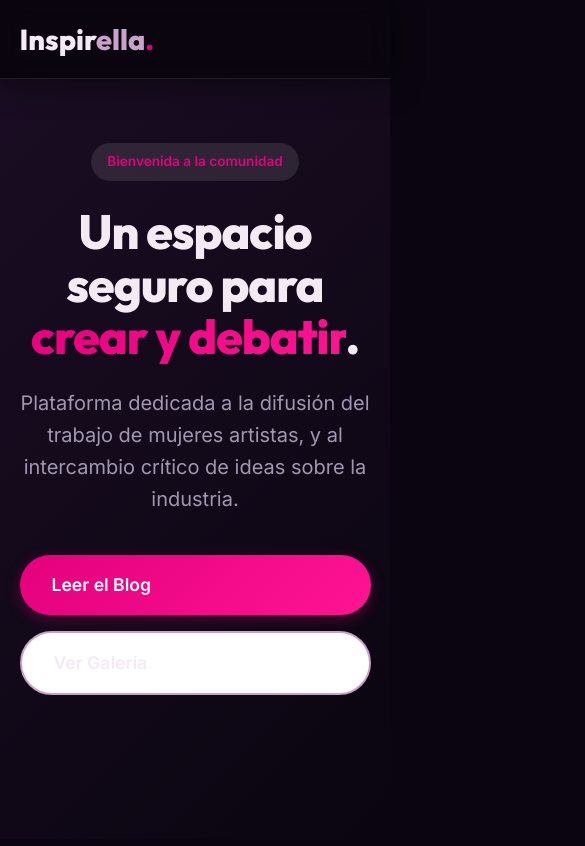
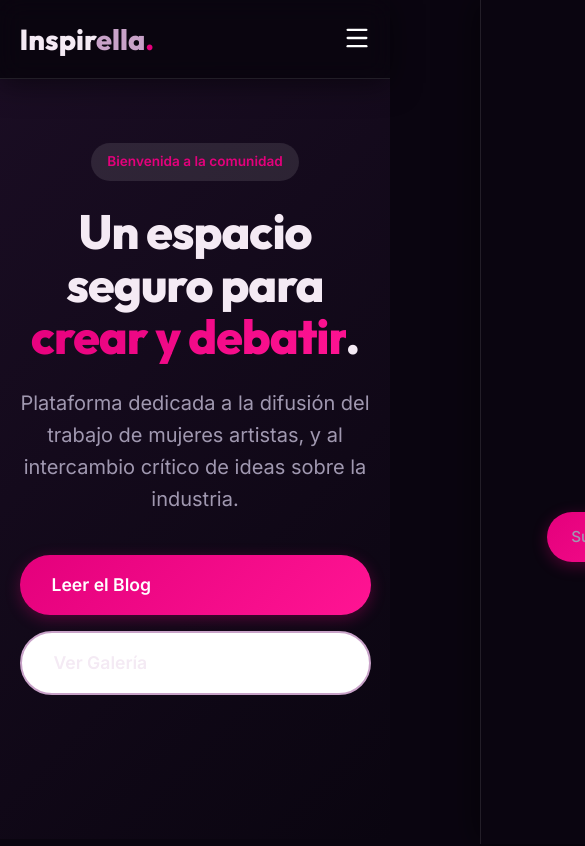
Before and after one commit to DaSantwah/inspirella, a Next.js app: page / in a window 390 px wide. Shown: the top 846 px of the page, 585 px wide, since content can reach past the window. Built offline with nearby package versions, Linux system fonts and the light colour scheme; no server answers; the database is empty.

Commit message:
feat: responsive hamburger navbar

```diff
--- a/src/app/layout.tsx
+++ b/src/app/layout.tsx
@@ -4,6 +4,7 @@ import "./globals.css";
 import Link from "next/link";
 import { Upload } from "lucide-react";
 import styles from "./layout.module.css";
+import Navbar from "@/components/Navbar";
 
 const inter = Inter({ subsets: ["latin"], variable: "--font-inter" });
 const outfit = Outfit({ subsets: ["latin"], variable: "--font-outfit" });
@@ -21,20 +22,7 @@ export default function RootLayout({
   return (
     <html lang="es">
       <body className={`${inter.variable} ${outfit.variable}`}>
-        <header className={styles.navbar}>
-          <div className={styles.logo}>
-            <Link href="/">Inspir<span style={{ color: '#c8a2c8' }}>ella</span><span>.</span></Link>
-          </div>
-          <nav className={styles.navLinks}>
-            <Link href="/">Inicio</Link>
-            <Link href="/blog">Blog</Link>
-            <Link href="/galeria">Galería</Link>
-            <Link href="/comunidad">Comunidad</Link>
-            <Link href="/subir-obra" className="btn-primary" id="btn-subir">
-              Sube tu obra <Upload size={18} />
-            </Link>
-          </nav>
-        </header>
+        <Navbar />
 
         <main className={styles.mainContent}>
           {children}
--- /dev/null
+++ b/src/components/Navbar.module.css
@@ -0,0 +1,95 @@
+.navbar {
+  display: flex;
+  justify-content: space-between;
+  align-items: center;
+  padding: 1rem 5%;
+  background: rgba(10, 5, 16, 0.8);
+  backdrop-filter: blur(12px);
+  -webkit-backdrop-filter: blur(12px);
+  border-bottom: 1px solid rgba(255, 255, 255, 0.1);
+  position: sticky;
+  top: 0;
+  z-index: 100;
+  box-shadow: 0 4px 30px rgba(0, 0, 0, 0.5);
+}
+
+.logo a {
+  font-family: var(--font-outfit), sans-serif;
+  font-size: 1.8rem;
+  font-weight: 800;
+  color: var(--texto-principal);
+  text-decoration: none;
+}
+
+.logo span {
+  color: var(--rosa-mexicano);
+}
+
+.navLinks {
+  display: flex;
+  align-items: center;
+  gap: 2rem;
+}
+
+.navLinks a {
+  text-decoration: none;
+  color: var(--texto-secundario);
+  font-weight: 500;
+  transition: color 0.3s;
+  position: relative;
+}
+
+.navLinks a::after {
+  content: '';
+  position: absolute;
+  width: 0;
+  height: 2px;
+  bottom: -4px;
+  left: 0;
+  background-color: var(--rosa-mexicano);
+  transition: width 0.3s ease;
+}
+
+.navLinks a:hover {
+  color: var(--rosa-mexicano);
+}
+
+.navLinks a:hover::after {
+  width: 100%;
+}
+
+.mobileMenuBtn {
+  display: none;
+  background: none;
+  border: none;
+  cursor: pointer;
+}
+
+@media (max-width: 768px) {
+  .mobileMenuBtn {
+    display: block;
+    z-index: 101;
+  }
+
+  .navLinks {
+    position: fixed;
+    top: 0;
+    right: -100%;
+    width: 80%;
+    max-width: 300px;
+    height: 100vh;
+    background: #0A0510;
+    flex-direction: column;
+    justify-content: center;
+    align-items: center;
+    gap: 2rem;
+    transition: right 0.3s ease-in-out;
+    box-shadow: -5px 0 30px rgba(0, 0, 0, 0.5);
+    z-index: 100;
+    border-left: 1px solid rgba(255, 255, 255, 0.1);
+  }
+
+  .navLinks.open {
+    right: 0;
+  }
+}
--- /dev/null
+++ b/src/components/Navbar.tsx
@@ -0,0 +1,40 @@
+"use client";
+
+import { useState } from "react";
+import Link from "next/link";
+import { Upload, Menu, X } from "lucide-react";
+import styles from "./Navbar.module.css";
+
+export default function Navbar() {
+  const [isOpen, setIsOpen] = useState(false);
+
+  return (
+    <header className={styles.navbar}>
+      <div className={styles.logo}>
+        <Link href="/" onClick={() => setIsOpen(false)}>
+          Inspir<span style={{ color: '#c8a2c8' }}>ella</span><span>.</span>
+        </Link>
+      </div>
+
+      {/* Hamburger icon */}
+      <button
+        className={styles.mobileMenuBtn}
+        onClick={() => setIsOpen(!isOpen)}
+        aria-label="Toggle menu"
+      >
+        {isOpen ? <X size={28} color="#fff" /> : <Menu size={28} color="#fff" />}
+      </button>
+
+      {/* Nav Links */}
+      <nav className={`${styles.navLinks} ${isOpen ? styles.open : ""}`}>
+        <Link href="/" onClick={() => setIsOpen(false)}>Inicio</Link>
+        <Link href="/blog" onClick={() => setIsOpen(false)}>Blog</Link>
+        <Link href="/galeria" onClick={() => setIsOpen(false)}>Galería</Link>
+        <Link href="/comunidad" onClick={() => setIsOpen(false)}>Comunidad</Link>
+        <Link href="/subir-obra" className="btn-primary" id="btn-subir" onClick={() => setIsOpen(false)}>
+          Sube tu obra <Upload size={18} />
+        </Link>
+      </nav>
+    </header>
+  );
+}
```
